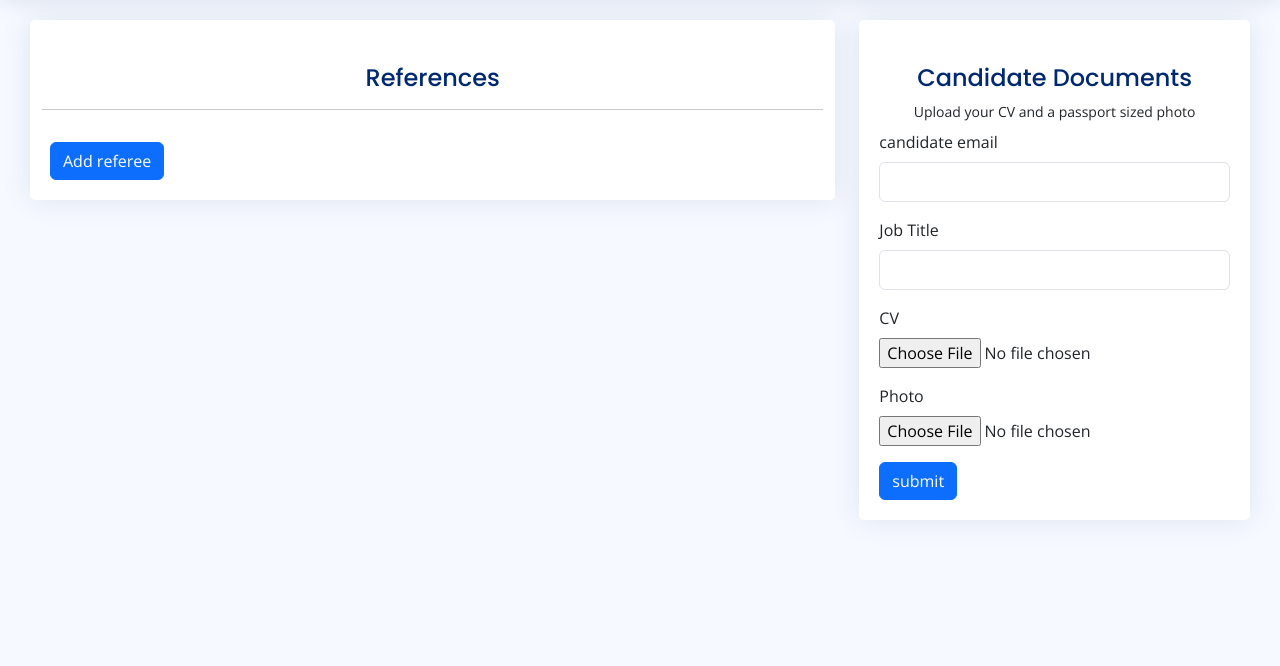
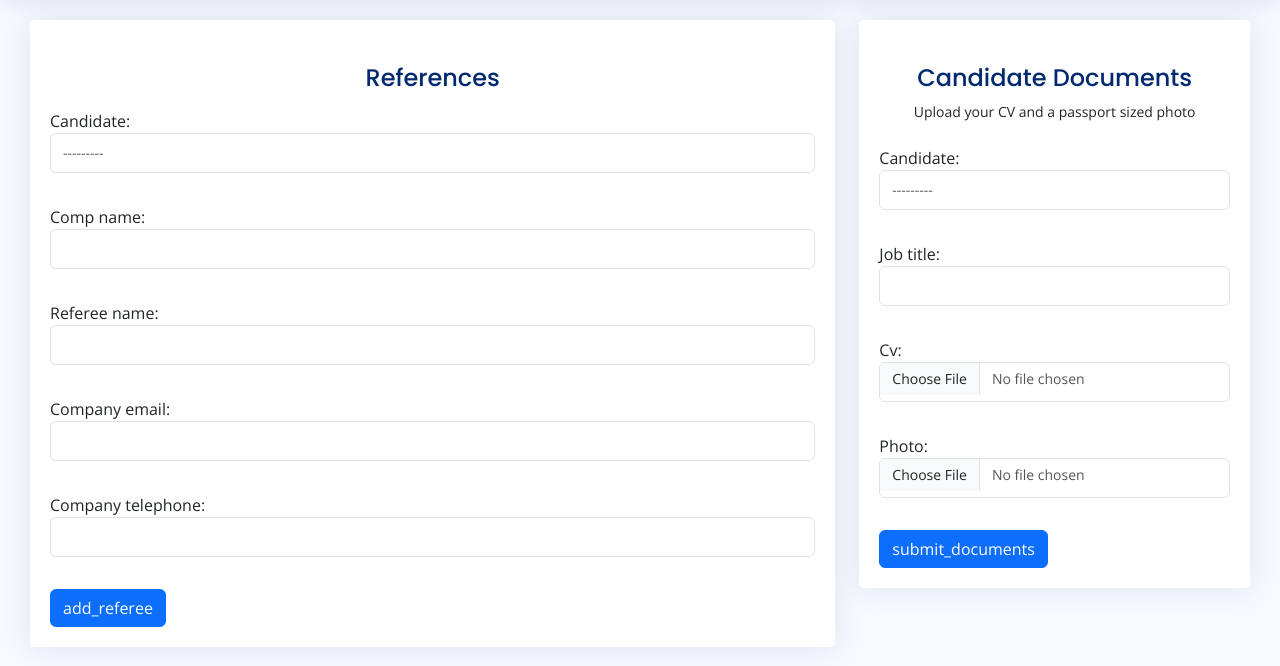
Before and after one commit to Voltamol/django-backup, a Django app: page /candidate_idx in a window 1280 px wide. Shown: the part 60-726 px from the top of the page. Run offline with Django 4.2, Linux system fonts and the light colour scheme; data comes from the database, SQL or seed files in the repository; both versions use the stored data as it was after the commit; some libraries are stand-ins or nearby versions.

Commit message:
important updates

```diff
--- a/Reference-Checking-System-backup/NiceAdmin/ref_check/analytics/forms.py
+++ b/Reference-Checking-System-backup/NiceAdmin/ref_check/analytics/forms.py
@@ -14,11 +14,24 @@
     class Meta:
         model = Referee
         fields = '__all__'
+        widgets={
+            'candidate': forms.Select(attrs={'class': 'form-control'}),
+            'comp_name': forms.TextInput(attrs={'class': 'form-control'}),
+            'referee_name': forms.TextInput(attrs={'class': 'form-control'}),
+            'company_email': forms.EmailInput(attrs={'class': 'form-control'}),
+            'company_telephone':forms.TextInput(attrs={'class': 'form-control'})
+        }
 
 class CandidateDocumentsForm(forms.ModelForm):
     class Meta:
         model = Candidate_Documents
         fields = '__all__'
+        widgets={
+            'candidate': forms.Select(attrs={'class': 'form-control'}),
+            'job_title': forms.TextInput(attrs={'class': 'form-control'}),
+            'cv': forms.FileInput(attrs={'class': 'form-control'}),
+            'photo': forms.ClearableFileInput(attrs={'class': 'form-control'})
+        }
 
 class RefereeQuestionnaireForm(forms.ModelForm):
     class Meta:
--- a/Reference-Checking-System-backup/NiceAdmin/ref_check/analytics/templates/analytics/candidate_idx.html
+++ b/Reference-Checking-System-backup/NiceAdmin/ref_check/analytics/templates/analytics/candidate_idx.html
@@ -166,17 +166,14 @@
          </h5>
          <!--<p class="text-center small">References</p>-->
         </div>
-        {% comment %} this form was intentionally left without the post method to avoid it being submitted {% endcomment %}
-        <form class="row g-3 needs-validation reference-data" novalidate>
+        <form name="referee" class="row g-3 needs-validation final" novalidate method="post" action="{% url 'analytics:candidate_idx' %}">
           {% csrf_token %}
-         <hr id="seperator"/>
-         <div class="col-12">
+          {{ referee_form.as_p }}
+          <div class="col-12">
+            <input type="submit" name="form" value="add_referee" class="btn btn-primary">
+          </div>
+        </form>
 
-          <a class="btn btn-primary add-ref" href="#">
-            Add referee
-           </a>
-         </div>
-        </form>
        </div>
       </div>
      </div>
@@ -193,76 +190,14 @@
           Upload your CV and a passport sized photo
          </p>
         </div>
-        <form class="row g-3 needs-validation final" novalidate method="post" action="{% url 'analytics:candidate_idx' %}">
-          {% csrf_token %}
-          <div class="hidden hidden-controls">
-            <div class="col-12">
-              <label class="form-label" for="company-name">
-                company name
-              </label>
-            <input class="form-control" id="company-name" name="comp_name" type="text"/>
-            </div>
-            <div class="col-12">
-              <label class="form-label" for="referee-name">
-                referee name
-              </label>
-            <input class="form-control" id="referee-name" name="referee_name" type="text"/>
-            </div>
-            <div class="col-12">
-              <label class="form-label" for="company-email">
-              company email
-              </label>
-              <input class="form-control" id="company-email" name="company_email" type="text"/>
-            </div>
-            <div class="col-12">
-              <label class="form-label" for="company-telephone">
-              company telephone
-              </label>
-              <input class="form-control" id="company-telephone" name="company_telephone" type="text"/>
-            </div>
-          </div>
-        </form>
-        <form class="row g-3 needs-validation final" novalidate method="post" action="{% url 'analytics:candidate_idx' %}">
+
+        <form name="documents" class="row g-3 needs-validation final" novalidate method="post" action="{% url 'analytics:candidate_idx' %}">
             {% csrf_token %}
-            <div class="col-12">
-             <label class="form-label" for="candidate-email">
-              candidate email
-             </label>
-             <input class="form-control" id="candidate-email" name="candidate-email" type="text"/>
-            </div>
-            <div class="col-12">
-             <label class="form-label" for="company-telephone">
-              Job Title
-             </label>
-             <input class="form-control" id="job-title" name="job-title" type="text"/>
-            </div>
-            <div class="col-12">
-             <label class="form-label" for="yourUsername">
-              CV
-             </label>
-             <div class="input-group has-validation">
-              <input class="form-control-file" id="fileInput" name="cv" type="file"/>
-              <div class="invalid-feedback">
-               Please upload your CV as either word or pdf!
-              </div>
-             </div>
-            </div>
-            <div class="col-12">
-             <label class="form-label" for="yourPassword">
-              Photo
-             </label>
-             <br/>
-             <input class="form-control-file" id="photoInput" name="photo" type="file"/>
-             <div class="invalid-feedback">
-              Please upload your photo!
-             </div>
-            </div>
+            {{ documents_form.as_p }}
             <br/>
             <div class="col-12 submit-col">
              <!--<a  href="candidate profile view.html" class="btn btn-primary w-10" type="submit">Submit</a>-->
-             <button class="btn btn-primary" type="submit">
-              submit
-             </button>
+             <input type="submit" value="submit_documents" name="form" class="btn btn-primary">
             </div>
 
         </form>
--- a/Reference-Checking-System-backup/NiceAdmin/ref_check/analytics/views.py
+++ b/Reference-Checking-System-backup/NiceAdmin/ref_check/analytics/views.py
@@ -21,35 +21,27 @@
 
 def candidate_idx(request):
     if request.method=='POST':
-        referee_form=RefereeForm(request.POST)
-        documents_form=CandidateDocumentsForm(request.POST)
-        print(referee_form)
-        # print(documents_form)
-        if documents_form.is_valid():
-            email=documents_form.cleaned_data['candidate-email']
-            try:
-                candidate=Candidate.objects.get(email=email)
-            except (KeyError,Candidate.DoesNotExist):
-                raise Http404('Candidate does not exist')
+        if "add_referee" in request.POST.get('form'):
+            referee_form=RefereeForm(request.POST)
+            if referee_form.is_valid():
+                referee_form.save()
+                return HttpResponseRedirect(reverse("analytics:candidate_profile_view"))
             else:
-                #saving documents...
-                documents=candidate.documents_set.create(
-                    job_title=documents_form.cleaned_data['job_title'],
-                    cv=documents_form.cleaned_data['cv'],
-                    photo=documents_form.cleaned_data['photo']
-                )
-                #documents.save()
-                #saving references...
-                if referee_form.is_valid():
-                    #references=candidate.referee_set.create()
-                    print(dict(referee_form))
-                    return HttpResponseRedirect(reverse("analytics:candidate_profile_view"))
-                else:
-                    raise Http404("referee validation check for mismatching name attributes")
+                raise Http404("referee form invalid")
+        elif "submit_documents" in request.POST.get('form'):
+            documents_form=CandidateDocumentsForm(request.POST)
+            if documents_form.is_valid():
+                documents_form.save()
+                return HttpResponseRedirect(reverse("analytics:candidate_idx"))
+            else:
+                raise Http404("documents form invalid")
         else:
-            raise Http404("documents validation check for mismatching name attributes")
+            print(request.POST)
+            raise Http404("you posted an invalid form")
     else:
-        return render(request,"analytics/Candidate_idx.html")
+        referee_form=RefereeForm()
+        documents_form=CandidateDocumentsForm()
+        return render(request,"analytics/Candidate_idx.html",{'referee_form':referee_form, 'documents_form':documents_form})
 
 def candidate_signup(request):
     if request.method == 'POST':
```
Also changed, not shown: Reference-Checking-System-backup/NiceAdmin/ref_check/db.sqlite3.
